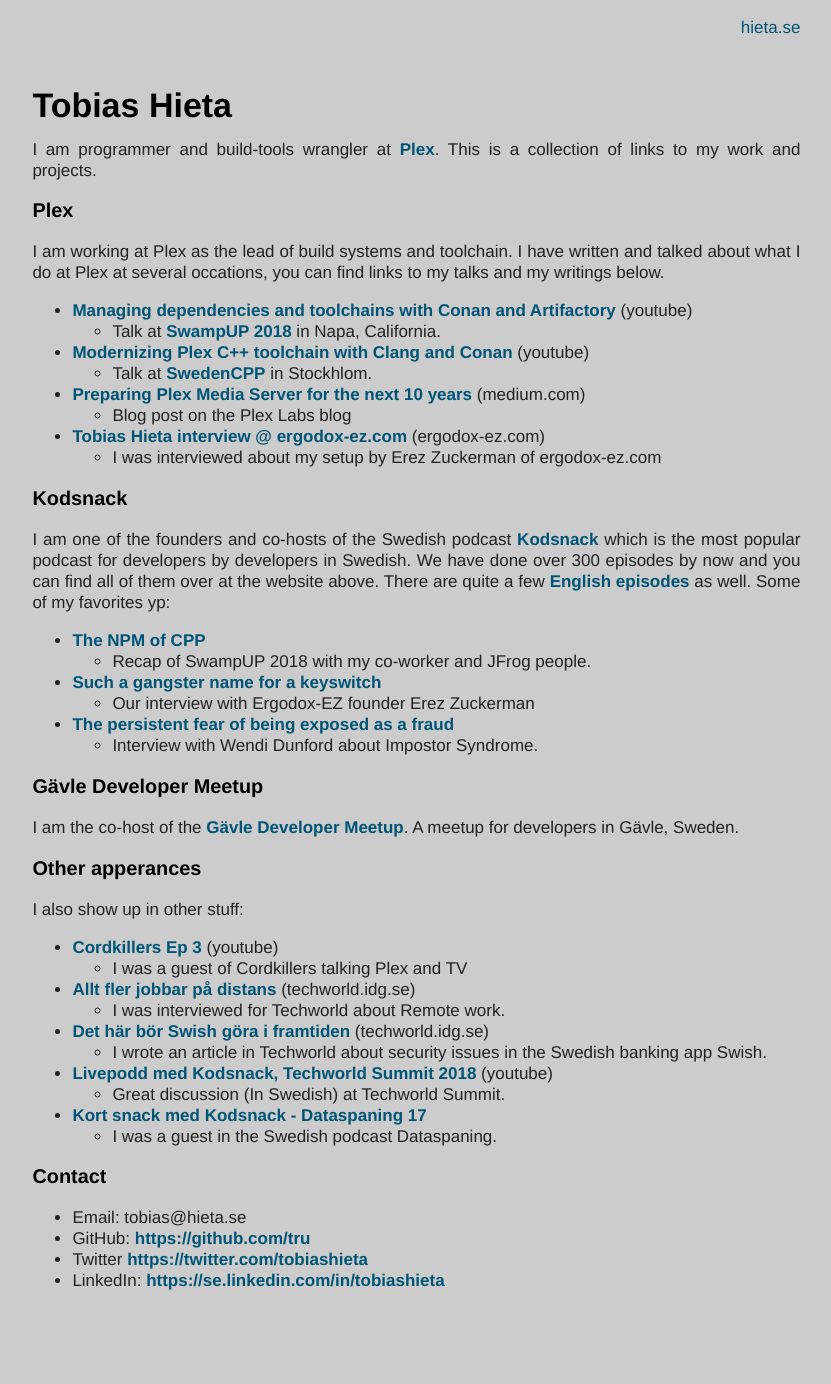
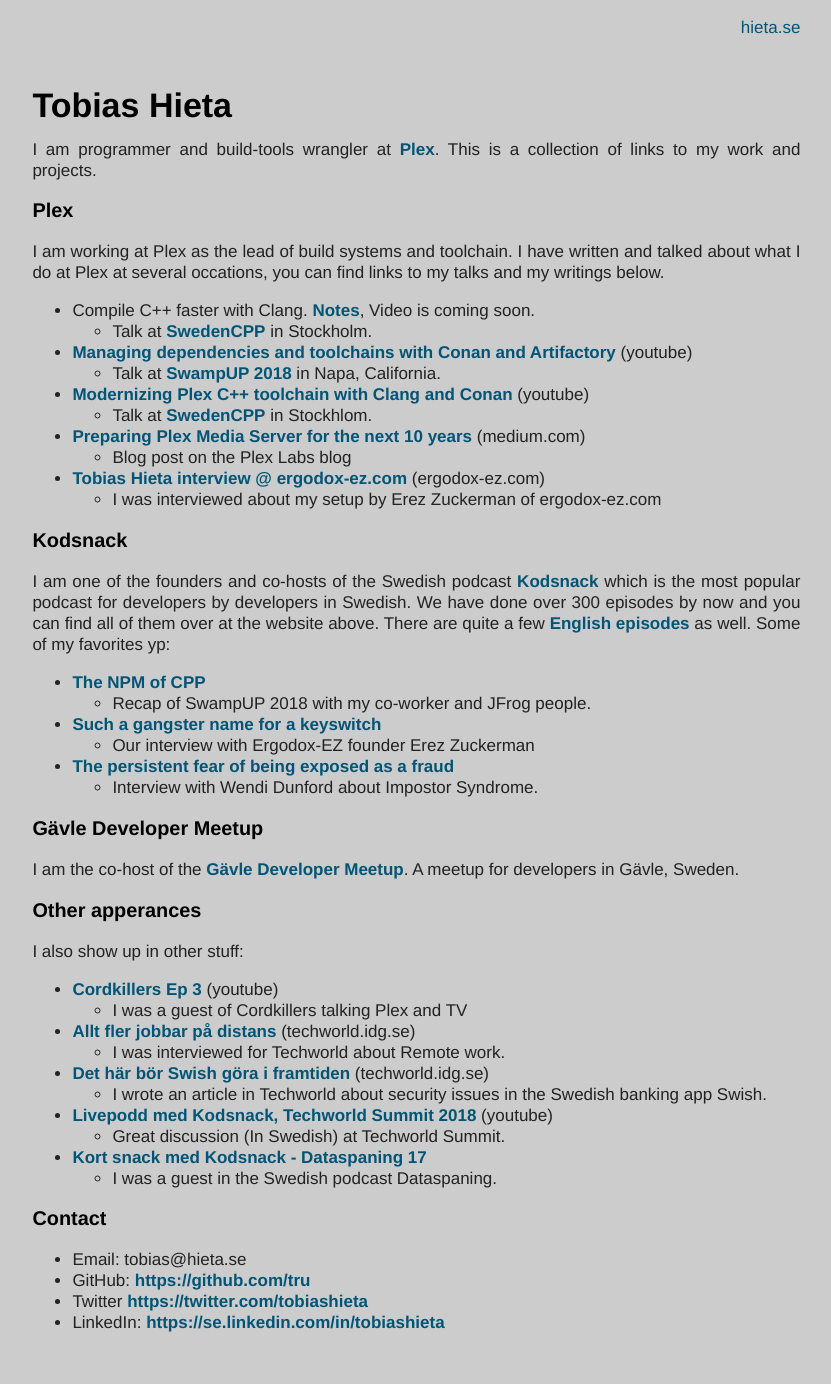
Before and after one commit to tru/tru.github.com, a Jekyll site: the page built from index.md, in a window 1280 px wide. Shown: the whole page, without its empty margins (198-1029 px from the left). Built offline with Jekyll 4.4.1, drawn with Linux system fonts in a browser that asks for light colours; before the commit the page ends 1342 px from its top, so only the background shows below that.

Commit message:
Added faster compiles talk

```diff
--- a/index.md
+++ b/index.md
@@ -9,6 +9,8 @@
 I am working at Plex as the lead of build systems and toolchain.
 I have written and talked about what I do at Plex at several occations, you can find links to my talks and my writings below.
 
+* Compile C++ faster with Clang. [Notes](https://gist.github.com/tru/ad677ba2b1d543e238b0e09eb3aad3ac), Video is coming soon.
+  * Talk at [SwedenCPP](https://www.swedencpp.se/) in Stockholm.
 * [Managing dependencies and toolchains with Conan and Artifactory](https://www.youtube.com/watch?v=jKG6cETLN3M) (youtube)
   * Talk at [SwampUP 2018](https://swampup.jfrog.com/) in Napa, California.
 * [Modernizing Plex C++ toolchain with Clang and Conan](https://www.youtube.com/watch?v=wrF0Yc3n1DE) (youtube)
```
